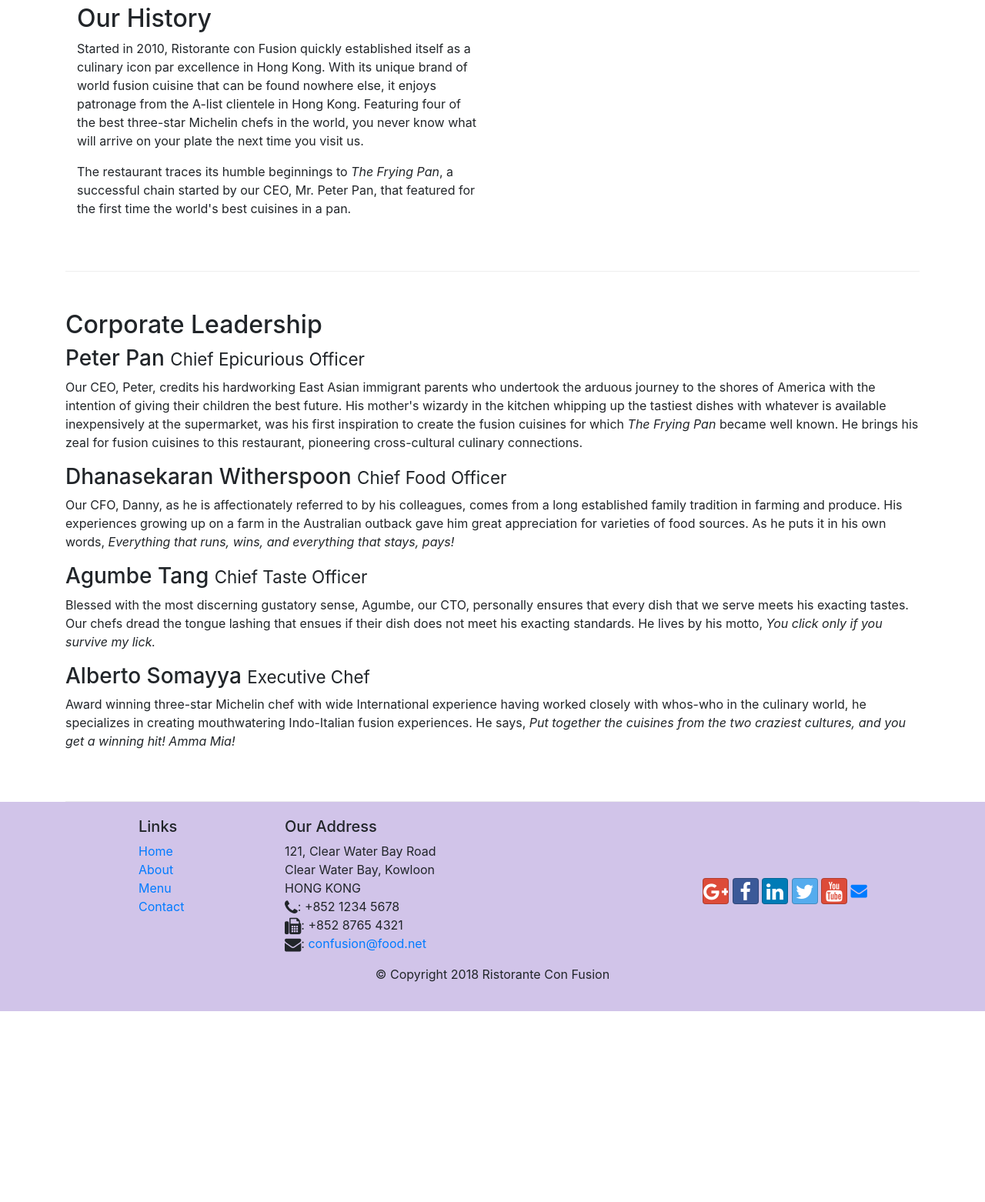
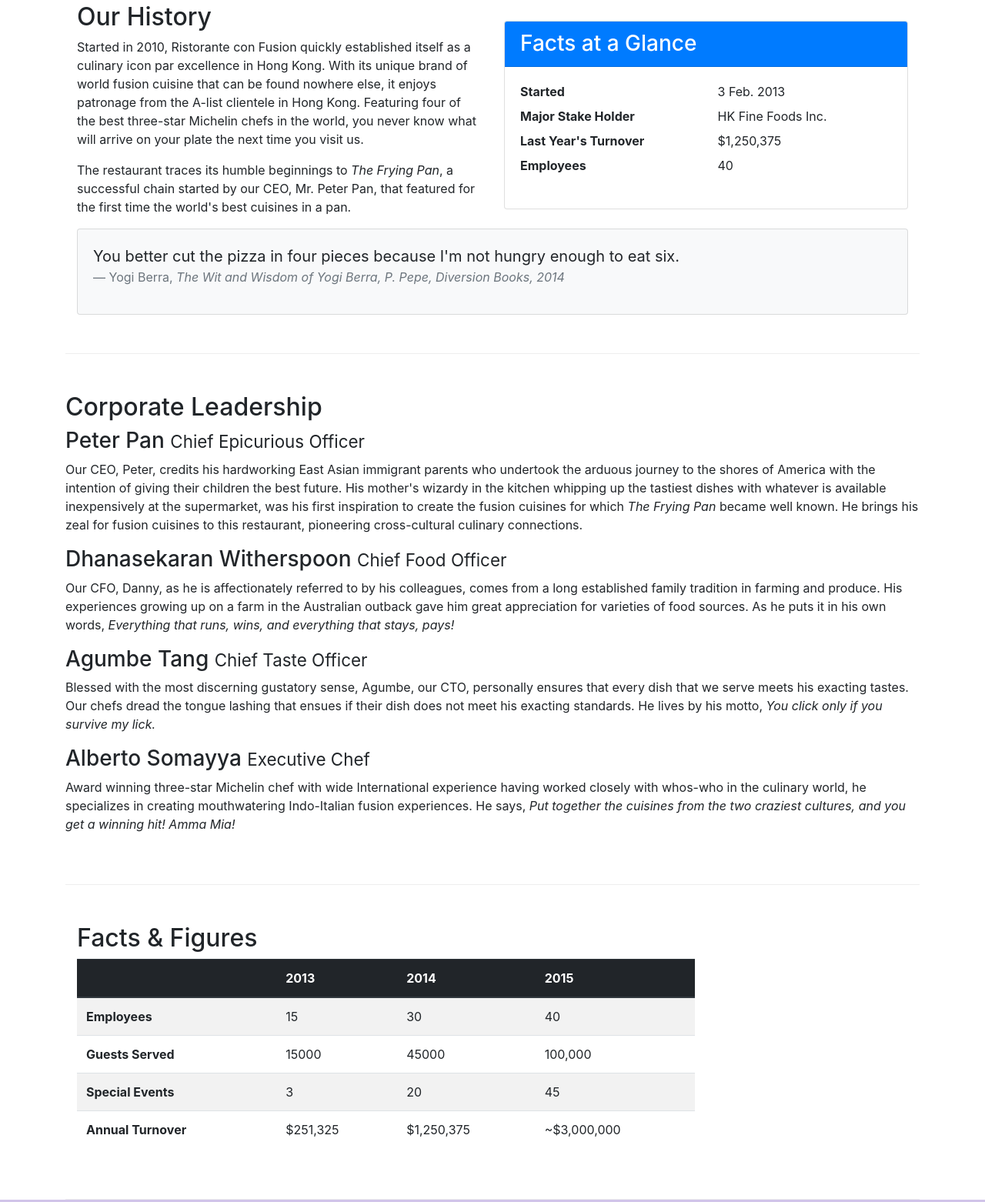
Before and after one commit to utkarshhhhh/Coursera-Front-End-Web-UI-Frameworks-and-Tools-Bootstrap-4, a website: page aboutus.html in a window 1280 px wide. Shown: the part 488-2050 px from the top of the page at 77% size. Before the commit the page ends 1802 px from the top, so only its background shows below. Drawn offline with nearby package versions, Linux system fonts and the light colour scheme.

Commit message:
Table and Cards

```diff
--- a/aboutus.html
+++ b/aboutus.html
@@ -37,6 +37,7 @@
             </div>
         </div>
     </nav>
+
     <header class="jumbotron">
         <div class="container">
             <div class="row row-header">
@@ -69,7 +70,36 @@
                 <p>Started in 2010, Ristorante con Fusion quickly established itself as a culinary icon par excellence in Hong Kong. With its unique brand of world fusion cuisine that can be found nowhere else, it enjoys patronage from the A-list clientele in Hong Kong.  Featuring four of the best three-star Michelin chefs in the world, you never know what will arrive on your plate the next time you visit us.</p>
                 <p>The restaurant traces its humble beginnings to <em>The Frying Pan</em>, a successful chain started by our CEO, Mr. Peter Pan, that featured for the first time the world's best cuisines in a pan.</p>
             </div>
-            <div></div>
+            <div class="col-sm">
+                <div class="card">
+                    <h3 class="card-header bg-primary text-white">Facts at a Glance</h3>
+                    <div class="card-body">
+                        <dl class="row">
+                            <dt class="col-6">Started</dt>
+                            <dd class="col-6">3 Feb. 2013</dd>
+                            <dt class="col-6">Major Stake Holder</dt>
+                            <dd class="col-6">HK Fine Foods Inc.</dd>
+                            <dt class="col-6">Last Year's Turnover</dt>
+                            <dd class="col-6">$1,250,375</dd>
+                            <dt class="col-6">Employees</dt>
+                            <dd class="col-6">40</dd>
+                        </dl>
+                    </div>
+                </div>
+            </div>
+
+            <div class="col-12">
+                <div class="card card-body bg-light">
+                    <blockquote class="blockquote">
+                        <p class="mb-0">You better cut the pizza in four pieces because
+                            I'm not hungry enough to eat six.</p>
+                        <footer class="blockquote-footer">Yogi Berra,
+                            <cite title="Source Title">The Wit and Wisdom of Yogi Berra,
+                            P. Pepe, Diversion Books, 2014</cite>
+                        </footer>
+                    </blockquote>
+                </div>
+            </div>
 
         </div>
 
@@ -86,6 +116,52 @@
                 <h3>Alberto Somayya <small>Executive Chef</small></h3>
                 <p class="d-none d-sm-block">Award winning three-star Michelin chef with wide International experience having worked closely with whos-who in the culinary world, he specializes in creating mouthwatering Indo-Italian fusion experiences. He says, <em>Put together the cuisines from the two craziest cultures, and you get a winning hit! Amma Mia!</em></p>
             </div>
+       </div>
+
+       <div class="row row-content">
+           <div class="col-12 col-sm-9">
+                <h2>Facts &amp; Figures</h2>
+                <div class="table-responsive">
+                    <table class="table table-striped">
+                        <thead class="thead-dark">
+                            <tr>
+                                <th>&nbsp;</th>
+                                <th>2013</th>
+                                <th>2014</th>
+                                <th>2015</th>
+                            </tr>
+                        </thead>
+                        <tbody>
+                            <tr>
+                                <th>Employees</th>
+                                <td>15</td>
+                                <td>30</td>
+                                <td>40</td>
+                            </tr>
+                            <tr>
+                                <th>Guests Served</th>
+                                <td>15000</td>
+                                <td>45000</td>
+                                <td>100,000</td>
+                            </tr>
+                            <tr>
+                                <th>Special Events</th>
+                                <td>3</td>
+                                <td>20</td>
+                                <td>45</td>
+                            </tr>
+                            <tr>
+                                <th>Annual Turnover</th>
+                                <td>$251,325</td>
+                                <td>$1,250,375</td>
+                                <td>~$3,000,000</td>
+                            </tr>
+                        </tbody>
+                    </table>
+                </div>
+           </div>
+           <div class="col-12 col-sm-3"></div>
+
        </div>
 
     </div>
```
Also changed, not shown: index.html (+1 -1 lines). Lines whose indentation alone changed are shown as unchanged.
